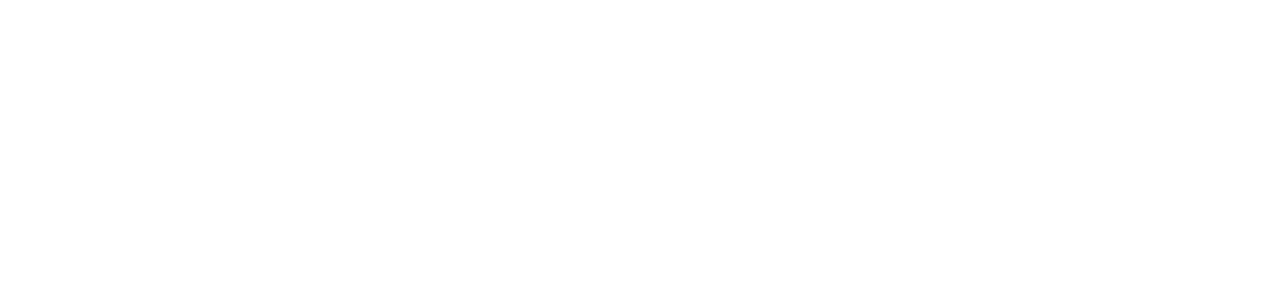
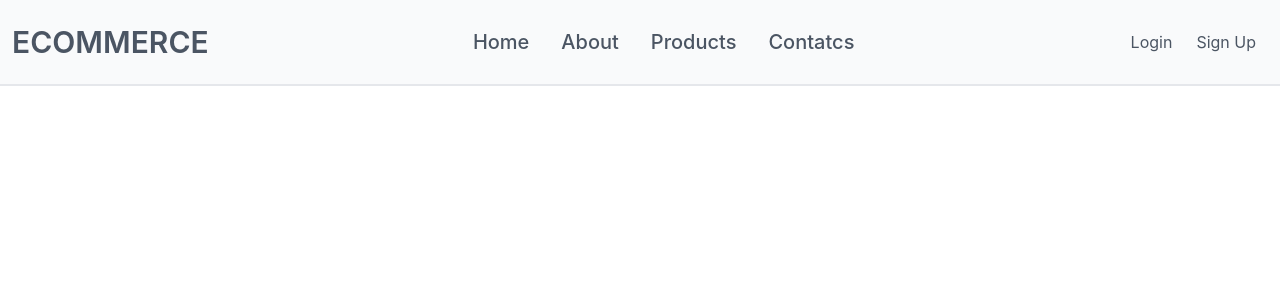
Before and after one commit to DevFariz/e-commerce, a React (Create React App) app: page / in a window 1280 px wide. Shown: the top 300 px of the page. Built offline with nearby package versions, Linux system fonts and the light colour scheme.

Commit message:
feat: add header layout

```diff
--- a/src/components/app/App.js
+++ b/src/components/app/App.js
@@ -1,9 +1,11 @@
 import React from 'react';
 import MainPage from '../../pages/MainPage';
+import Header from '../reusableComponents/header/Header';
 
 function App() {
   return (
     <div className="App">
+      <Header />
       <MainPage />
     </div>
   );
--- /dev/null
+++ b/src/components/reusableComponents/header/Header.js
@@ -0,0 +1,33 @@
+import React from 'react'
+
+const Header = () => {
+  return (
+    <header className='text-gray-600 py-6 bg-gray-50 border-b-2'>
+      <div className='max-w-screen-xl mx-auto flex justify-between	items-center px-3'>
+        <div className="text-3xl font-semibold uppercase">Ecommerce</div>
+        <nav>
+          <ul className="flex">
+            <li className="mx-4 text-xl">
+              <a href="#a" className="font-medium">Home</a>
+            </li>
+            <li className="mx-4 text-xl">
+              <a href="#a" className="font-medium">About</a>
+            </li>
+            <li className="mx-4 text-xl">
+              <a href="#a" className="font-medium">Products</a>
+            </li>
+            <li className="mx-4 text-xl">
+              <a href="#a" className="font-medium">Contatcs</a>
+            </li>
+          </ul>
+        </nav>
+        <div className="login-signup">
+          <button className='mx-3'>Login</button>
+          <button className='mx-3'>Sign Up</button>
+        </div>
+      </div>
+    </header>
+  )
+}
+
+export default Header
```
Also changed, not shown: src/components/productsList/productsListItem/ProductsListItem.js (added).
